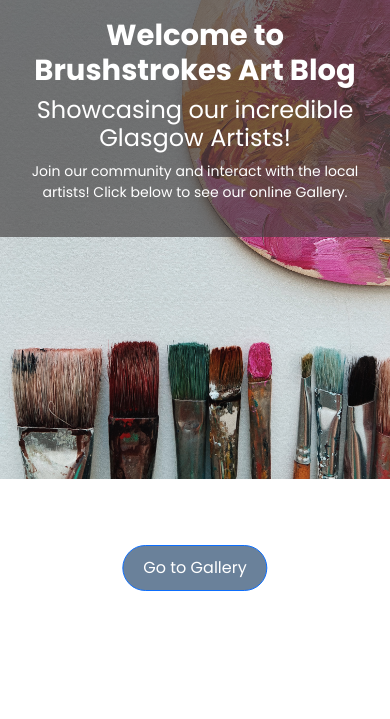
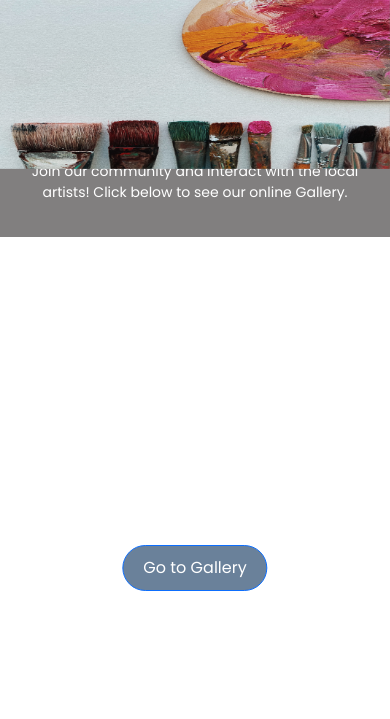
Before and after one commit to annieross10/Brushstrokes, a Django app: page / in a window 390 px wide. Shown: the part 56-775 px from the top of the page. Run offline with Django 3.2, Linux system fonts and the light colour scheme; data that the repository does not hold is empty; some libraries are stand-ins or nearby versions.

Commit message:
remove meta

```diff
--- a/static/css/style.css
+++ b/static/css/style.css
@@ -88,7 +88,9 @@ h1 {
 
 #main-image {
   max-width: 100%;
-  height: auto;
+  height: 100vh;
+  position: relative;
+  zoom: 20%;
 }
 }
 
--- a/templates/base.html
+++ b/templates/base.html
@@ -6,7 +6,6 @@
 <head>
     <title>Brushstrokes By Annie</title>
     <meta name="viewport" content="width=device-width, initial-scale=1" />
-    <meta http-equiv="Content-Security-Policy" content="frame-ancestors *;">
     <link rel="preconnect" href="https://fonts.googleapis.com">
     <link rel="preconnect" href="https://fonts.gstatic.com" crossorigin>
     <link href="https://fonts.googleapis.com/css2?family=Poppins:wght@100;200;300;400;600;700&display=swap"
```
